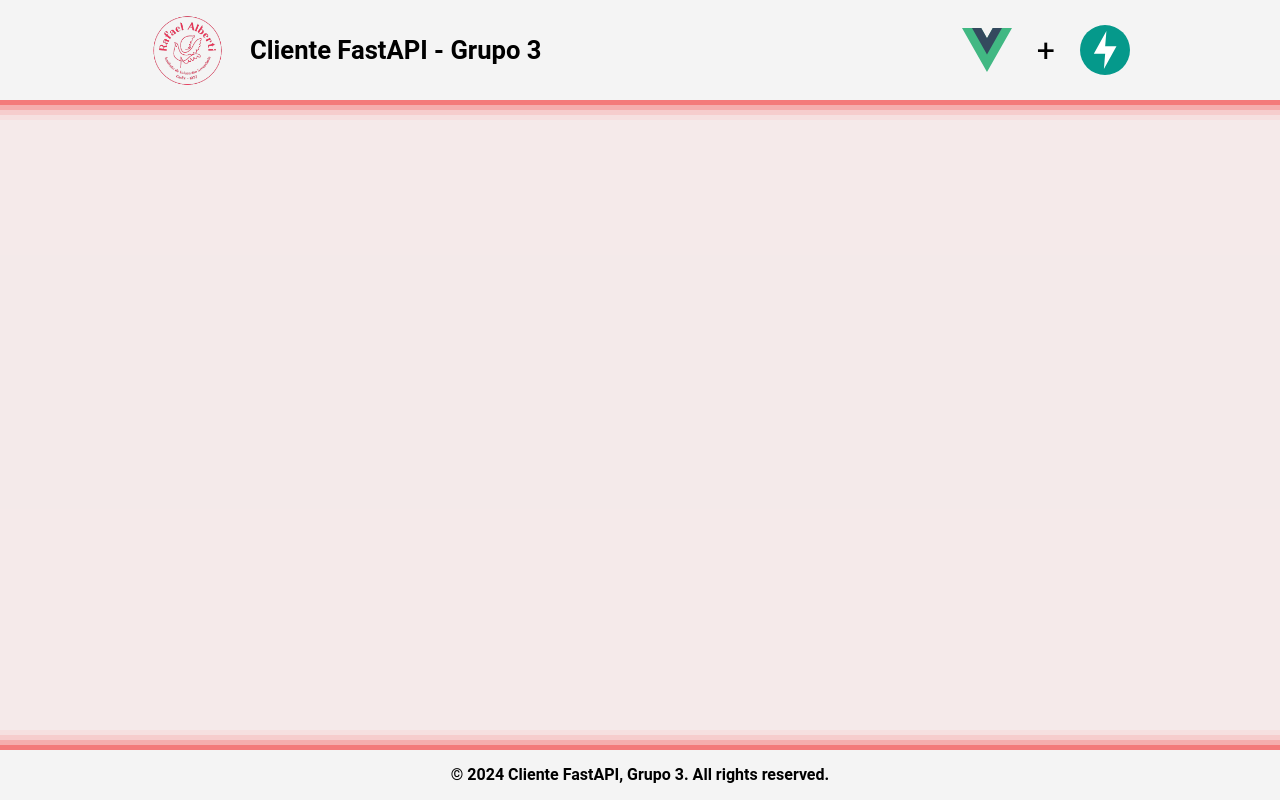
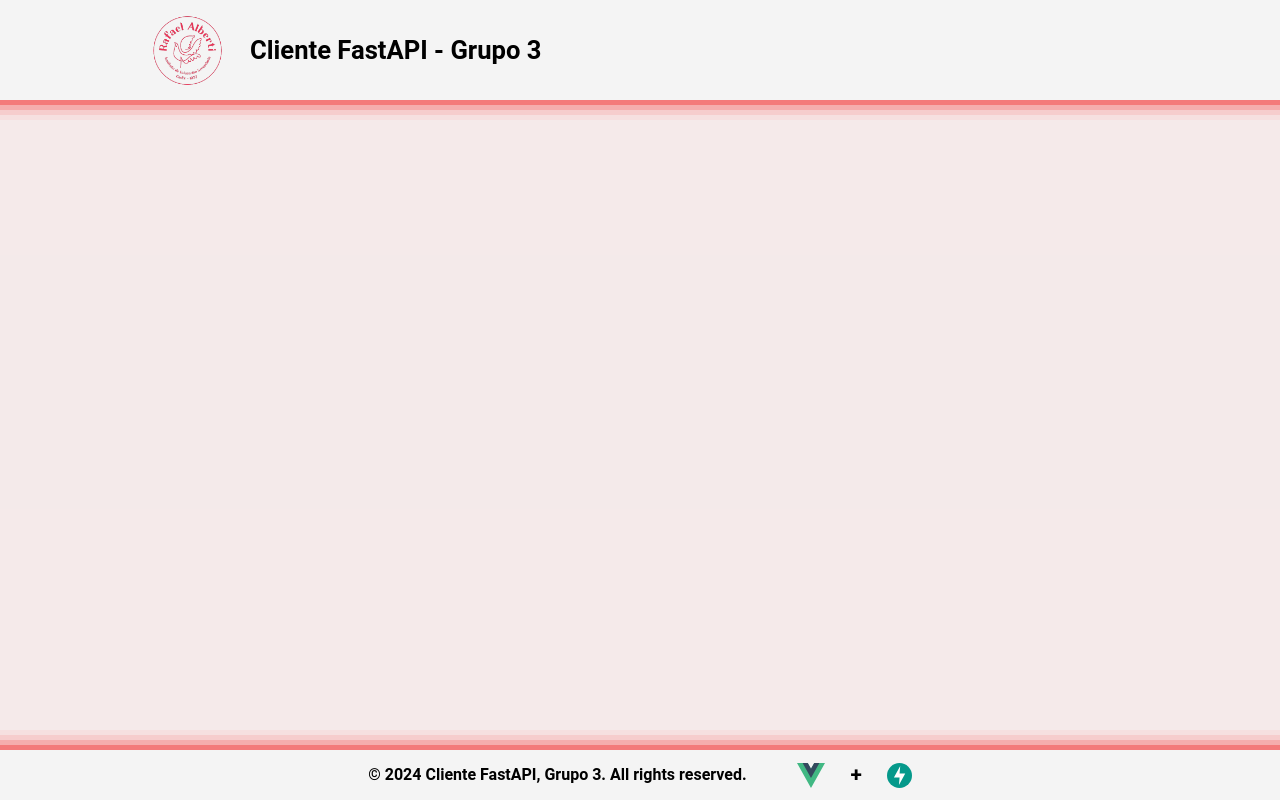
Before and after one commit to vjimcor955/fastAPI-client, a Vue app: page / in a window 1280 px wide. Built offline with nearby package versions, Linux system fonts and the light colour scheme.

Commit message:
tools moved from header to footer

```diff
--- a/src/components/Footer.vue
+++ b/src/components/Footer.vue
@@ -1,6 +1,11 @@
 <template>
   <footer class="footer">
     <p>&copy; 2024 Cliente FastAPI, Grupo 3. All rights reserved.</p>
+    <div class="tools">
+      <img src="../assets/logo.svg" alt="Logo Vue" />
+      <p>+</p>
+      <img src="../assets/fastapi.svg" alt="Logo FastAPI" />
+    </div>
   </footer>
 </template>
 
@@ -21,9 +26,25 @@ export default {
   height: 50px;
   box-shadow: rgba(240, 46, 46, 0.4) 0px -5px, rgba(240, 46, 46, 0.2) 0px -10px,
     rgba(240, 46, 46, 0.1) 0px -15px, rgba(240, 46, 46, 0.05) 0px -20px;
+  gap: 50px;
 
   p {
     font-weight: bold;
   }
+
+  .tools {
+    display: flex;
+    justify-content: center;
+    align-items: center;
+    gap: 25px;
+
+    img {
+      height: 25px;
+    }
+
+    p {
+      font-size: 1.3rem;
+    }
+  }
 }
 </style>
--- a/src/components/Header.vue
+++ b/src/components/Header.vue
@@ -3,11 +3,6 @@
     <div class="title">
       <img src="../assets/Alberti.png" alt="Logo Alberti" />
       <h1>Cliente FastAPI - Grupo 3</h1>
-    </div>
-    <div class="tools">
-      <img src="../assets/logo.svg" alt="Logo Vue" />
-      <p>+</p>
-      <img src="../assets/fastapi.svg" alt="Logo FastAPI" />
     </div>
   </header>
 </template>
```
